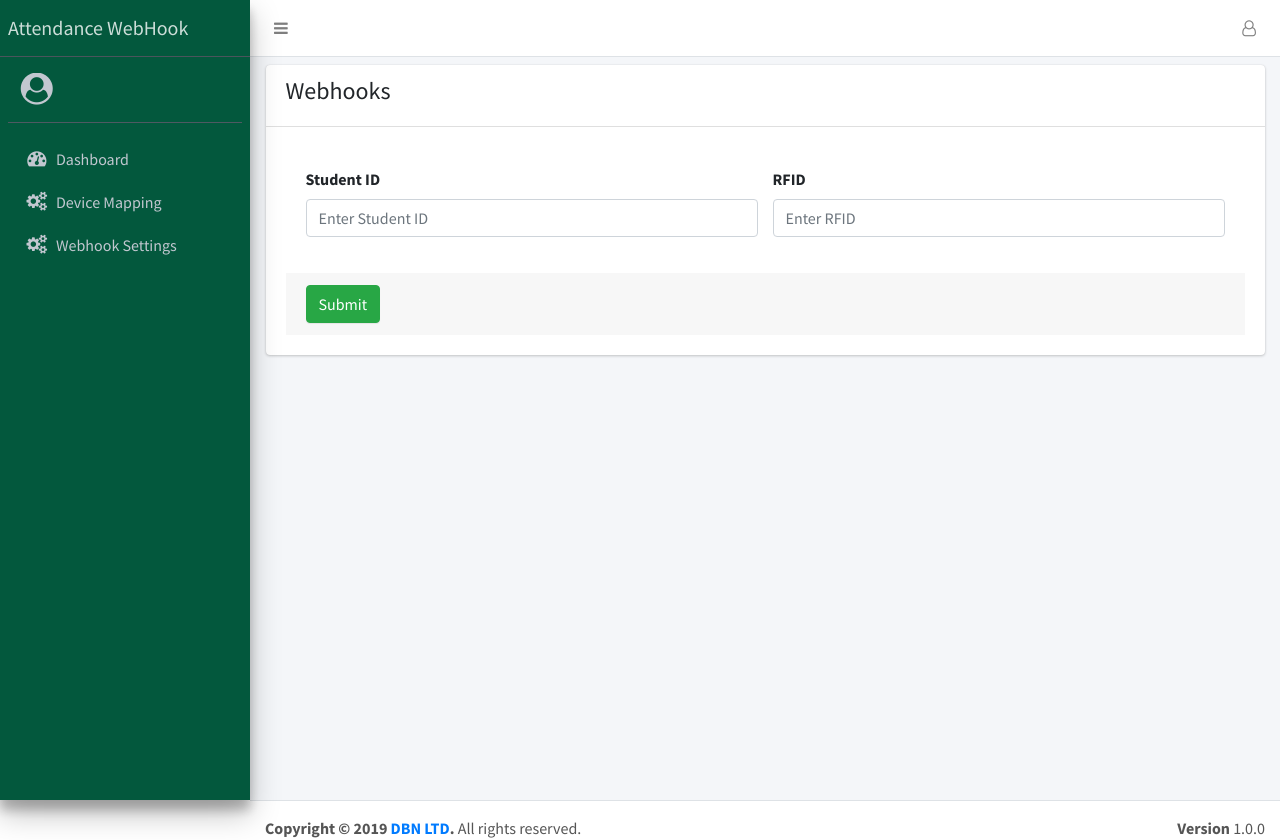
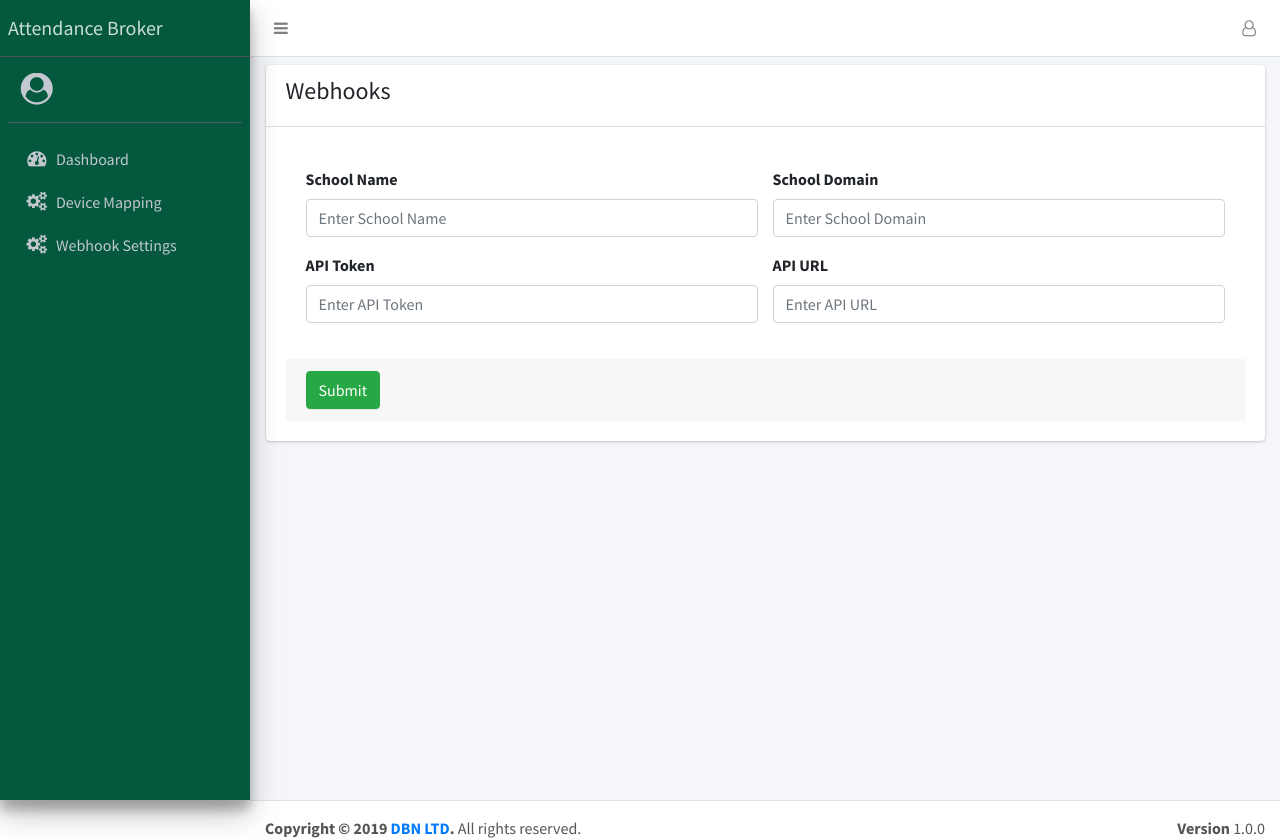
Before and after one commit to tarekmonjur/mqtt, a Flask app: page /webhook/add in a window 1280 px wide. Shown: the top 840 px of the page. Run offline with Flask 2, Linux system fonts and the light colour scheme; some libraries are stand-ins or nearby versions.

Commit message:
udpate app name & bp

```diff
--- a/src/mapping.py
+++ b/src/mapping.py
@@ -1,5 +1,7 @@
 
 from flask import Blueprint, request, render_template
+
+app_name = "Attendance Broker"
 bp = "/mapping"
 app = Blueprint(bp, __name__, url_prefix='/')
 
@@ -7,7 +9,7 @@ app = Blueprint(bp, __name__, url_prefix='/')
 @app.route(bp+'/index', methods=['GET'])
 def index():
     data = {
-        "appName": "Attendance WebHook",
+        "appName": app_name,
         "title": "Device Mapping"
     }
     return render_template('mapping/index.html', data=data)
--- a/src/templates/webhook/add.html
+++ b/src/templates/webhook/add.html
@@ -16,17 +16,36 @@
                             <div class="row">
                                 <div class="col-6">
                                     <div class="form-group">
-                                        <label for="sid">Student ID</label>
-                                        <input type="text" class="form-control" name="sid" id="sid"
-                                               placeholder="Enter Student ID" value="">
+                                        <label for="school_name">School Name</label>
+                                        <input type="text" class="form-control" name="school_name" id="school_name"
+                                               placeholder="Enter School Name" value="">
                                         <span class="text-danger"></span>
                                     </div>
                                 </div>
                                 <div class="col-6">
                                     <div class="form-group">
-                                        <label for="rf_id">RFID</label>
-                                        <input type="text" class="form-control" name="rf_id" id="rf_id"
-                                               placeholder="Enter RFID" value="">
+                                        <label for="school_domain">School Domain</label>
+                                        <input type="text" class="form-control" name="school_domain" id="school_domain"
+                                               placeholder="Enter School Domain" value="">
+                                        <span class="text-danger"></span>
+                                    </div>
+                                </div>
+                            </div>
+
+                            <div class="row">
+                                <div class="col-6">
+                                    <div class="form-group">
+                                        <label for="api_token">API Token</label>
+                                        <input type="text" class="form-control" name="api_token" id="api_token"
+                                               placeholder="Enter API Token" value="">
+                                        <span class="text-danger"></span>
+                                    </div>
+                                </div>
+                                <div class="col-6">
+                                    <div class="form-group">
+                                        <label for="api_url">API URL</label>
+                                        <input type="text" class="form-control" name="api_url" id="api_url"
+                                               placeholder="Enter API URL" value="">
                                         <span class="text-danger"></span>
                                     </div>
                                 </div>
--- a/src/webhook.py
+++ b/src/webhook.py
@@ -1,5 +1,7 @@
 
 from flask import Blueprint, request, render_template
+
+app_name = "Attendance Broker"
 bp = "/webhook"
 app = Blueprint(bp, __name__, url_prefix='/')
 
@@ -7,7 +9,7 @@ app = Blueprint(bp, __name__, url_prefix='/')
 @app.route(bp+'/index', methods=['GET'])
 def index():
     data = {
-        "appName": "Attendance WebHook",
+        "appName": app_name,
         "title": "Webhooks"
     }
     return render_template('webhook/index.html', data=data)
@@ -16,7 +18,7 @@ def index():
 @app.route(bp+'/add', methods=['GET'])
 def add():
     data = {
-        "appName": "Attendance WebHook",
+        "appName": app_name,
         "title": "Webhooks"
     }
     return render_template('webhook/add.html', data=data)
@@ -26,7 +28,7 @@ def add():
 def store():
     print(request.form)
     data = {
-        "appName": "Attendance WebHook",
+        "appName": app_name,
         "title": "Webhooks"
     }
     return render_template('webhook/add.html', data=data)
```
Also changed, not shown: src/auth.py (+5 -2 lines), src/dashboard.py (+5 -2 lines), 6 other files.
